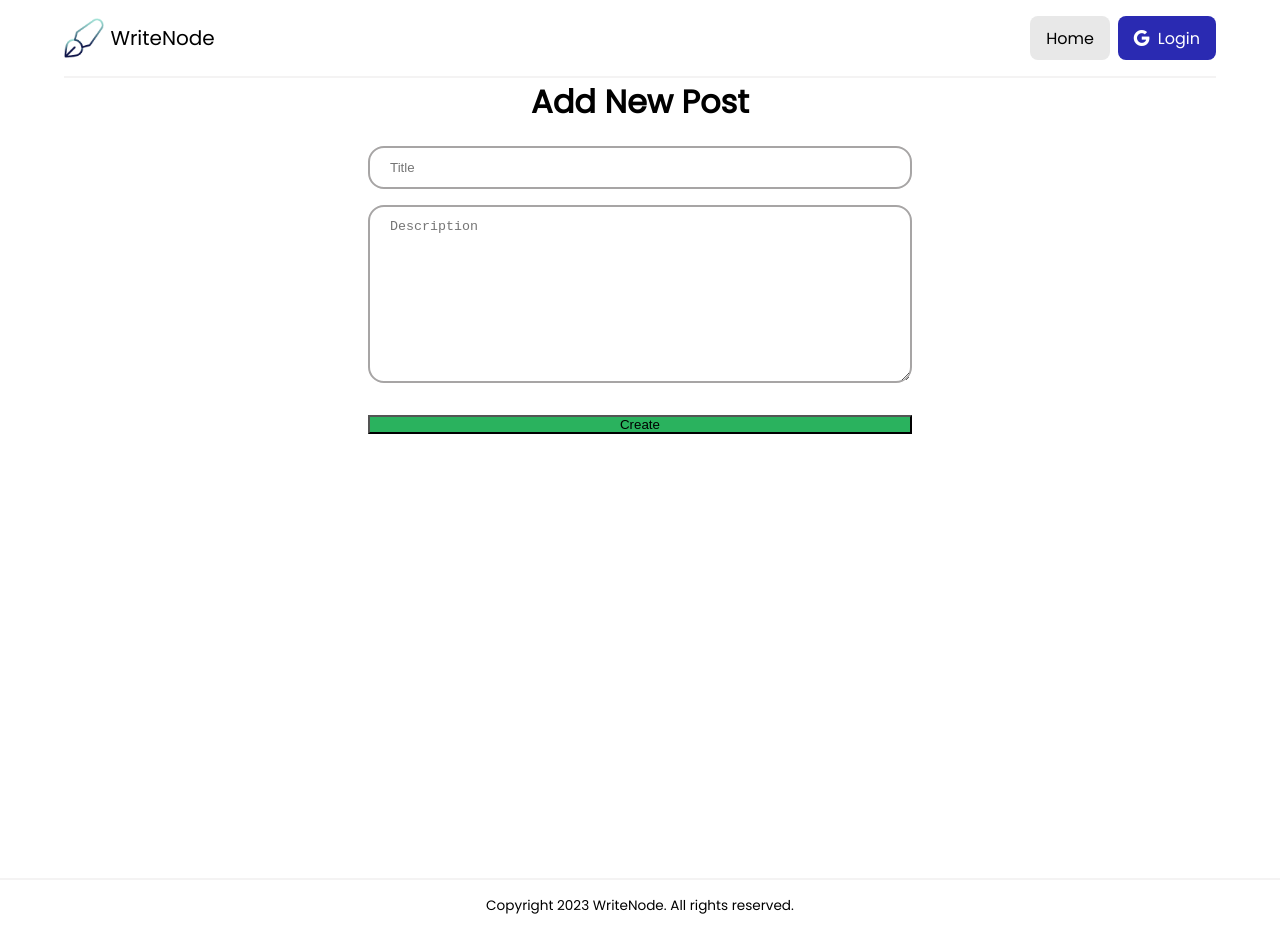
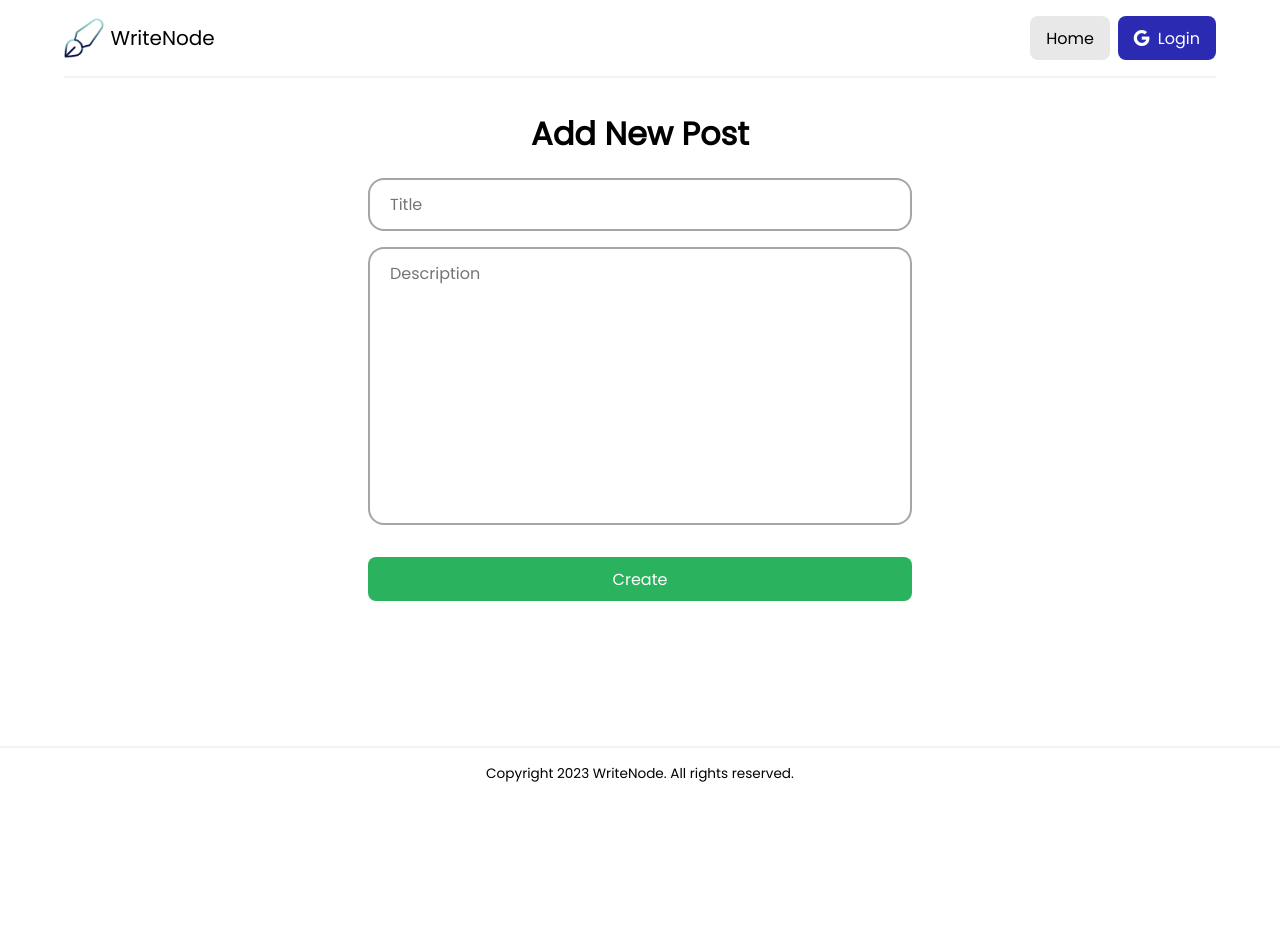
Before and after one commit to wardahnabilah/Firebase-WriteNode_ReactUdemyCourse, a React (Create React App) app: page /create in a window 1280 px wide. After the commit the page ends 800 px from the top, so only its background shows below. Built offline with nearby package versions, Linux system fonts and the light colour scheme.

Commit message:
Fix styles

```diff
--- a/src/App.css
+++ b/src/App.css
@@ -1,4 +1,4 @@
-.container {
+.app-container {
   min-height: 100vh;
   font-family: 'Poppins', sans-serif;
   display: flex;
--- a/src/App.js
+++ b/src/App.js
@@ -4,7 +4,7 @@ import AllRoutes from './routes/AllRoutes';
 
 function App() {
   return (
-    <div className="container">
+    <div className="app-container">
       <Header />
       <AllRoutes />
       <Footer />
--- a/src/components/Header.css
+++ b/src/components/Header.css
@@ -42,8 +42,6 @@
 }
 
 .nav-item.btn {
-    font: inherit;
-    border: none;
     background-color: hsl(240, 62%, 43%);
     color: hsl(0, 0%, 100%);
 }
--- a/src/index.css
+++ b/src/index.css
@@ -12,3 +12,33 @@
 body {
   font-family: 'Poppins', sans-serif;
 }
+
+textarea {
+  resize: none;
+}
+
+button, input, textarea {
+  font: inherit;
+  border: none;
+}
+
+.container {
+  width: 95%;
+  max-width: 72rem;
+  margin-inline: auto;
+  padding-top: 2rem;
+  padding-bottom: 3rem;
+}
+
+.btn-primary {
+  width: max-content;
+  margin-inline: auto;
+  padding: .6rem 1rem;
+  border-radius: .5rem;
+  background-color: hsl(240, 62%, 43%);
+  color: hsl(0, 0%, 100%);
+}
+
+.btn-primary:hover {
+  cursor: pointer;
+}
--- a/src/pages/Home.js
+++ b/src/pages/Home.js
@@ -3,8 +3,8 @@ import { PostCard } from '../components'
 
 export function Home() {
   return (
-    <>
+    <main className="container">
       <PostCard />
-    </>
+    </main>
   )
 }
```
